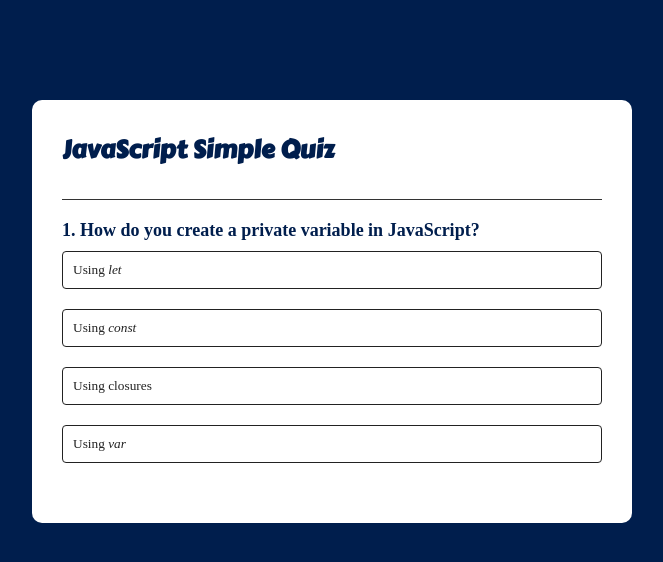
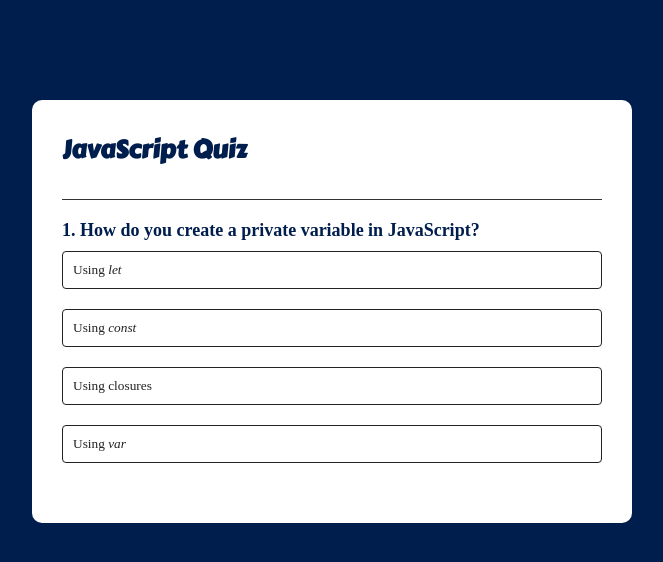
Before and after one commit to Mmesoma-Constance/jsquiz, a plain HTML site: page index.html in a window 1280 px wide. Shown: the whole page, without its empty margins (308-971 px from the left). Drawn offline with Linux system fonts and the light colour scheme; a web font is replaced by a local one.

Commit message:
second commit, made a text changes

```diff
--- a/index.html
+++ b/index.html
@@ -13,7 +13,7 @@
   </head>
   <body>
     <div class="app">
-      <h1 class="carter-one-regular">JavaScript Simple Quiz</h1>
+      <h1 class="carter-one-regular">JavaScript Quiz</h1>
       <div class="quiz">
         <h2 id="question" class="platypi">Question goes here</h2>
         <p id="remark" class="platypi"></p>
```
